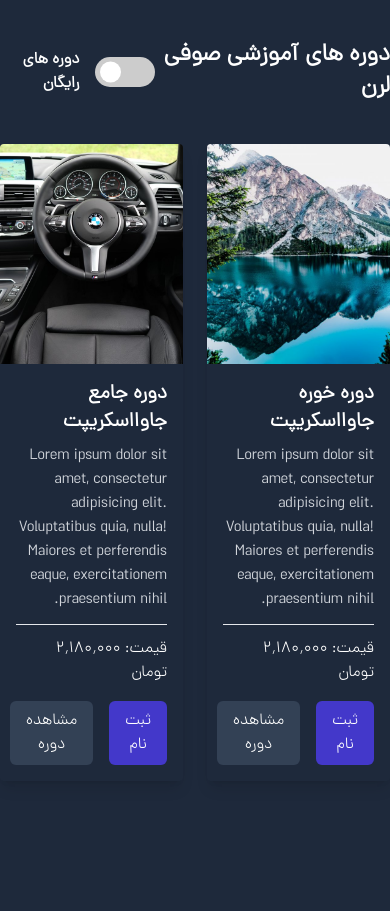
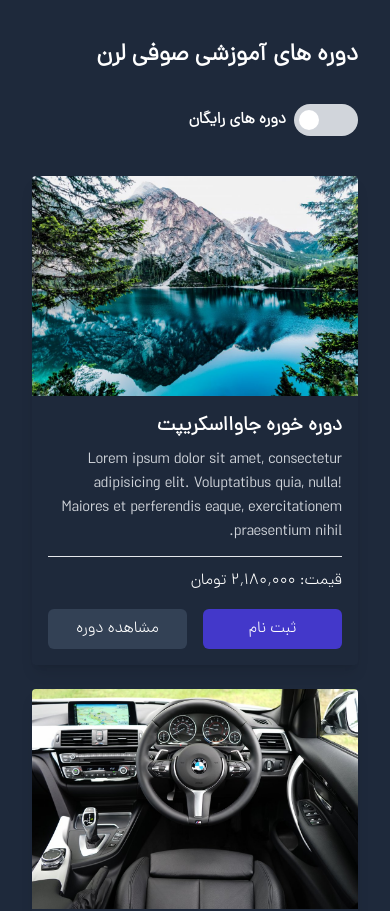
Before and after one commit to soufi-learn/courses-list, a React (Vite) app: page / in a window 390 px wide. Shown: the top 911 px of the page. Before the commit the page ends 844 px from the top, so only its background shows below. Built offline with nearby package versions, Linux system fonts and the light colour scheme.

Commit message:
responsive courses list

```diff
--- a/src/components/ProductsList.jsx
+++ b/src/components/ProductsList.jsx
@@ -22,24 +22,26 @@ const ProductsList = () => {
   );
 
   return (
-    <div className="container mt-10">
-      <div className="flex justify-between mb-10">
+    <div className="container px-8 mt-10">
+      <div className="flex flex-wrap justify-between gap-8 mb-10">
         <h3>دوره های آموزشی صوفی لرن</h3>
 
-        <div className="flex items-center gap-4">
-          <label className=" toggle-switch">
+        <div className="flex items-center gap-2 toggle-switch">
+          <label className="relative inline-block w-16 h-8 cursor-pointer">
             <input
               type="checkbox"
+              className="sr-only peer"
               checked={showFreeCourses}
               onChange={() => setShowFreeCourses((prevState) => !prevState)}
             />
-            <span className=" slider round"></span>
+            <span className="absolute inset-0 transition-all bg-gray-300 rounded-full peer-checked:bg-indigo-300"></span>
+            <span className="absolute w-5 h-5 bg-white rounded-full top-1/2 left-[5px] transform -translate-y-1/2 transition-transform peer-checked:translate-x-[34px] peer-checked:bg-indigo-600"></span>
           </label>
           <span className="font-bold">دوره های رایگان</span>
         </div>
       </div>
 
-      <div className="flex items-start gap-6">
+      <div className="flex flex-wrap items-start gap-6">
         {filteredCourses.map((product, index) => (
           <ProductCard key={index} product={product} />
         ))}
--- a/src/index.css
+++ b/src/index.css
@@ -71,43 +71,3 @@
     direction: ltr;
   }
 }
-.toggle-switch {
-  display: flex;
-  align-items: center;
-  gap: 8px;
-}
-
-.toggle-switch input {
-  display: none;
-}
-
-.toggle-switch .slider {
-  position: relative;
-  width: 60px;
-  height: 30px;
-  background-color: #ccc;
-  border-radius: 25px;
-  cursor: pointer;
-  transition: 0.4s;
-}
-
-.toggle-switch .slider::before {
-  content: "";
-  position: absolute;
-  width: 21px;
-  height: 21px;
-  border-radius: 50%;
-  background-color: #fff;
-  top: 50%;
-  left: 5px;
-  transform: translateY(-50%);
-  transition: 0.4s;
-}
-
-.toggle-switch input:checked + .slider {
-  background: #4a5568;
-}
-
-.toggle-switch input:checked + .slider::before {
-  transform: translate(28px, -50%);
-}
```
